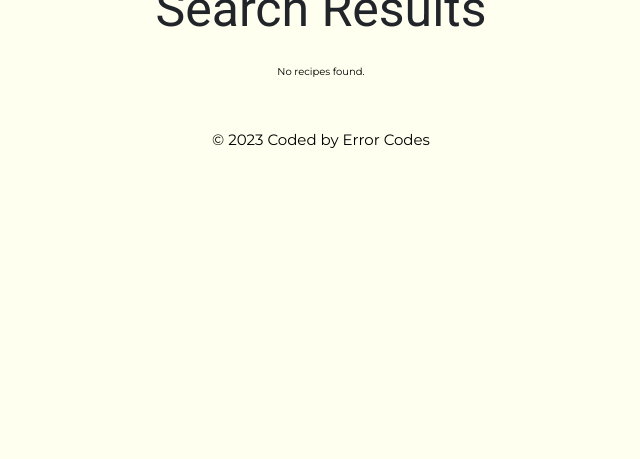
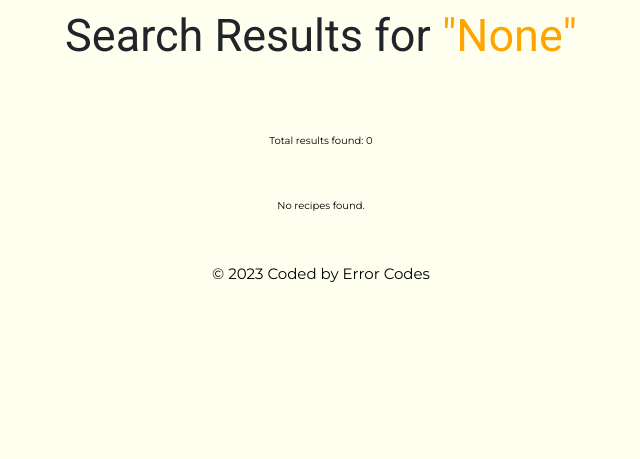
Before and after one commit to leverh/django4, a Django app: page /search/ in a window 1280 px wide. Shown: the part 341-800 px from the top of the page, without its empty margins (319-959 px from the left). Run offline with Django 3.2, Linux system fonts and the light colour scheme; data that the repository does not hold is empty.

Commit message:
Add total results found to search functionality. Update views accordinly

```diff
--- a/recipe_collection/views.py
+++ b/recipe_collection/views.py
@@ -10,6 +10,7 @@
 from django.urls import reverse_lazy, reverse
 from django.contrib import messages
 from django.db.models import Q
+from django.db.models import Count
 from django.contrib.auth.decorators import login_required
 from django.utils.decorators import method_decorator
 from django.views import View
@@ -231,6 +232,22 @@
     template_name = 'search_results.html'
     context_object_name = 'recipes'
 
+    def get_context_data(self, **kwargs):
+        context = super().get_context_data(**kwargs)
+        query = self.request.GET.get('q')
+        context['search_query'] = query
+
+        if query:
+            context['total_results'] = Recipe.objects.filter(
+                Q(headline__icontains=query) |
+                Q(description__icontains=query) |
+                Q(ingredients__icontains=query)
+            ).count()
+        else:
+            context['total_results'] = 0
+
+        return context
+
     def get_queryset(self):
         query = self.request.GET.get('q')
         if query:
@@ -240,7 +257,7 @@
                 Q(ingredients__icontains=query)
             )
         else:
-            return Recipe.objects.all()
+            return Recipe.objects.none()
 
 
 class LikeView(LoginRequiredMixin, View):
--- a/static/css/styles.css
+++ b/static/css/styles.css
@@ -517,3 +517,25 @@
   font-size: 1.5rem;
   display: block;
 }
+
+/* SEARCH RESULTS*/
+
+.results-cont {
+  display: flex;
+  flex-direction: column;
+  justify-content: center;
+  align-items: center;
+}
+
+.results-cont h3 {
+  margin-bottom: 5rem;
+  margin-top: 3rem;
+}
+
+.results-cont li {
+  list-style: none;
+}
+
+.result-span {
+  color:#FFA500;
+}
--- a/templates/search_results.html
+++ b/templates/search_results.html
@@ -3,14 +3,17 @@
 {% block content %}
 
     <div class="results-cont">
-    <h2>Search Results</h2>
+    <h3>Search Results for <span class="result-span">"{{ search_query }}"</span></h3>
+    <p>Total results found: {{ total_results }}</p>
     {% if recipes %}
         <ul>
             {% for recipe in recipes %}
+              {% if recipe.pk %}
                 <li>
-                    <h2><a href="{% url 'recipe-detail' recipe.id %}">{{ recipe.headline }}</a></h2>
+                    <h4><a href="{% url 'recipe-detail' recipe.pk %}">{{ recipe.headline }}</a></h4>
                     <p>{{ recipe.description }}</p>
                 </li>
+                {% endif %}
             {% endfor %}
         </ul>
     {% else %}
```
